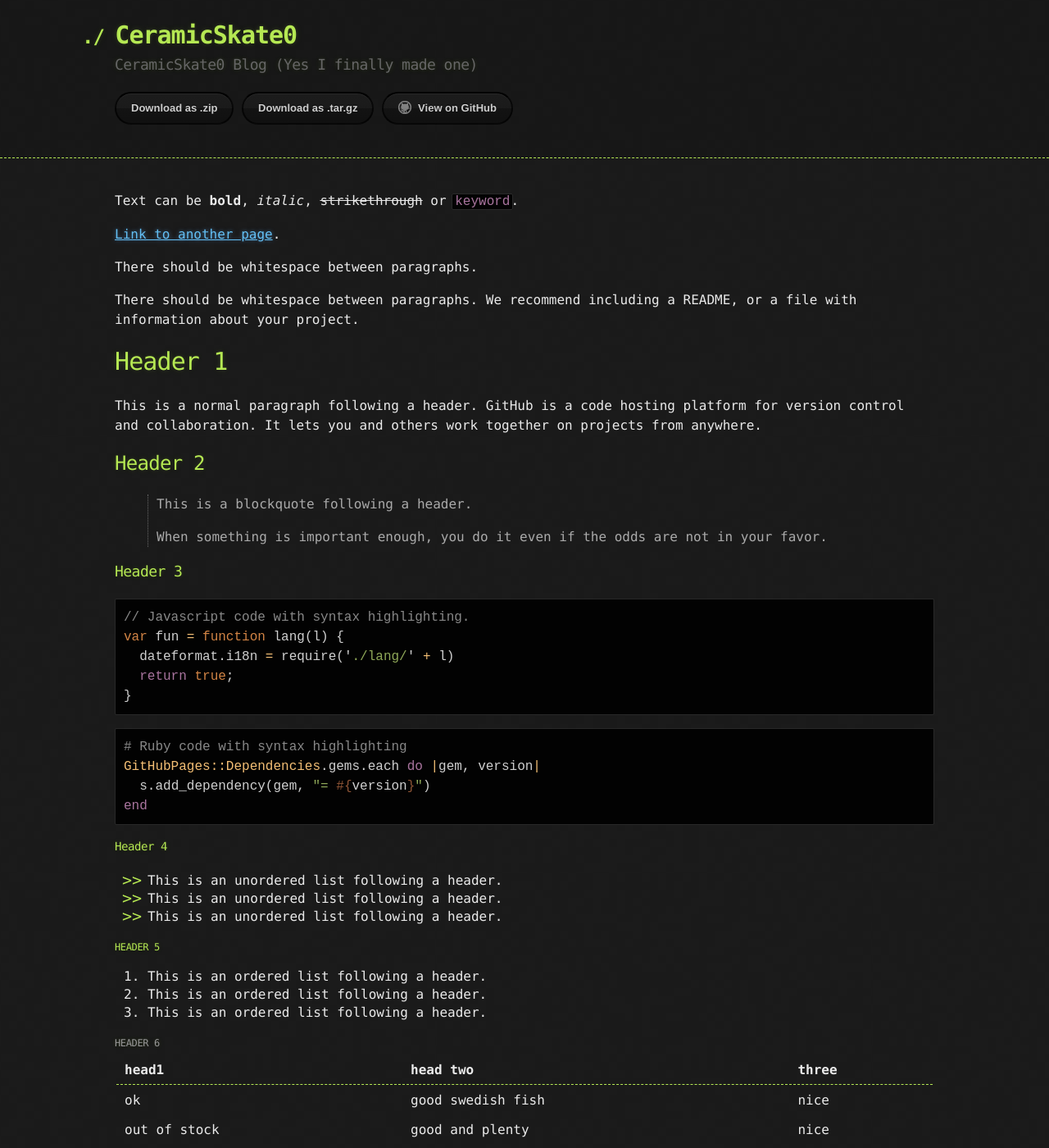
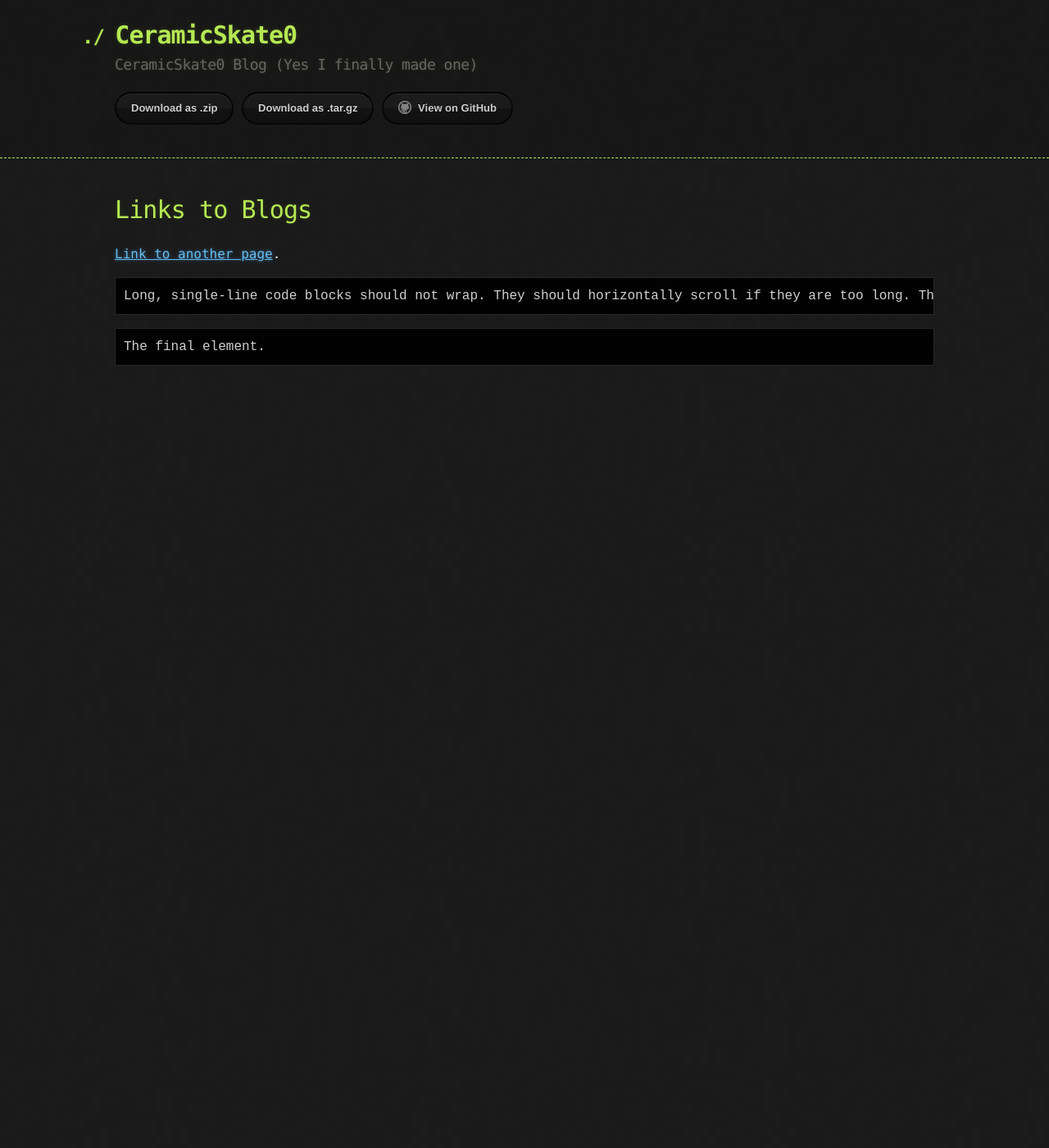
Before and after one commit to ceramicskate0/ceramicskate0.github.io, a Jekyll site: the page built from index.md, in a window 1280 px wide and 1400 px high. Shown: the whole window at 82% size. Built offline with Jekyll 4.4.1, drawn with Linux system fonts in a browser that asks for light colours; our own code applies the rules of GitHub Pages for plain Markdown files; some of the changed text lies outside the part shown.

Commit message:
Update index.md

````diff
--- a/index.md
+++ b/index.md
@@ -2,117 +2,10 @@
 layout: default
 ---
 
-Text can be **bold**, _italic_, ~~strikethrough~~ or `keyword`.
+# Links to Blogs
 
-[Link to another page](./another-page.html).
+[Link to another page](./CVE-2022-24696.html).
 
-There should be whitespace between paragraphs.
-
-There should be whitespace between paragraphs. We recommend including a README, or a file with information about your project.
-
-# Header 1
-
-This is a normal paragraph following a header. GitHub is a code hosting platform for version control and collaboration. It lets you and others work together on projects from anywhere.
-
-## Header 2
-
-> This is a blockquote following a header.
->
-> When something is important enough, you do it even if the odds are not in your favor.
-
-### Header 3
-
-```js
-// Javascript code with syntax highlighting.
-var fun = function lang(l) {
-  dateformat.i18n = require('./lang/' + l)
-  return true;
-}
-```
-
-```ruby
-# Ruby code with syntax highlighting
-GitHubPages::Dependencies.gems.each do |gem, version|
-  s.add_dependency(gem, "= #{version}")
-end
-```
-
-#### Header 4
-
-*   This is an unordered list following a header.
-*   This is an unordered list following a header.
-*   This is an unordered list following a header.
-
-##### Header 5
-
-1.  This is an ordered list following a header.
-2.  This is an ordered list following a header.
-3.  This is an ordered list following a header.
-
-###### Header 6
-
-| head1        | head two          | three |
-|:-------------|:------------------|:------|
-| ok           | good swedish fish | nice  |
-| out of stock | good and plenty   | nice  |
-| ok           | good `oreos`      | hmm   |
-| ok           | good `zoute` drop | yumm  |
-
-### There's a horizontal rule below this.
-
-* * *
-
-### Here is an unordered list:
-
-*   Item foo
-*   Item bar
-*   Item baz
-*   Item zip
-
-### And an ordered list:
-
-1.  Item one
-1.  Item two
-1.  Item three
-1.  Item four
-
-### And a nested list:
-
-- level 1 item
-  - level 2 item
-  - level 2 item
-    - level 3 item
-    - level 3 item
-- level 1 item
-  - level 2 item
-  - level 2 item
-  - level 2 item
-- level 1 item
-  - level 2 item
-  - level 2 item
-- level 1 item
-
-### Small image
-
-![Octocat](https://github.githubassets.com/images/icons/emoji/octocat.png)
-
-### Large image
-
-![Branching](https://guides.github.com/activities/hello-world/branching.png)
-
-
-### Definition lists can be used with HTML syntax.
-
-<dl>
-<dt>Name</dt>
-<dd>Godzilla</dd>
-<dt>Born</dt>
-<dd>1952</dd>
-<dt>Birthplace</dt>
-<dd>Japan</dd>
-<dt>Color</dt>
-<dd>Green</dd>
-</dl>
 
 ```
 Long, single-line code blocks should not wrap. They should horizontally scroll if they are too long. This line should be long enough to demonstrate this.
````
